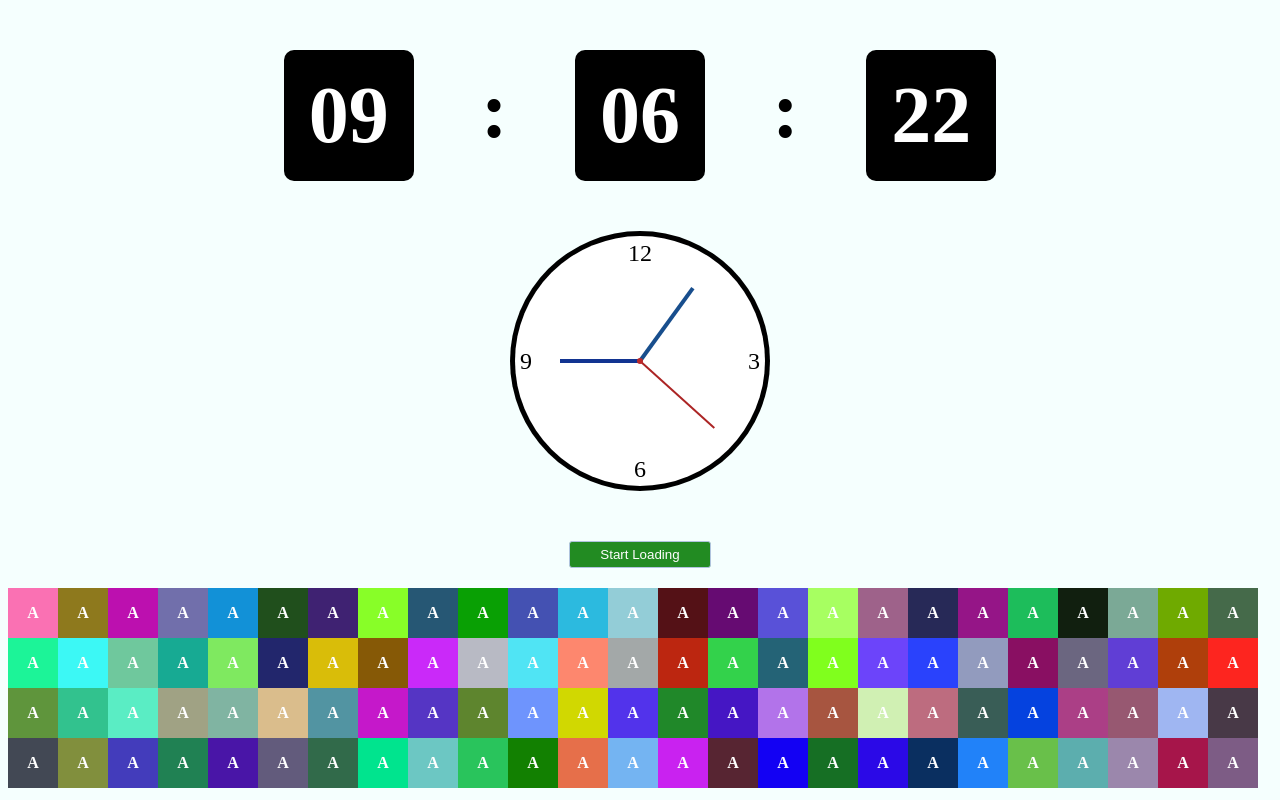
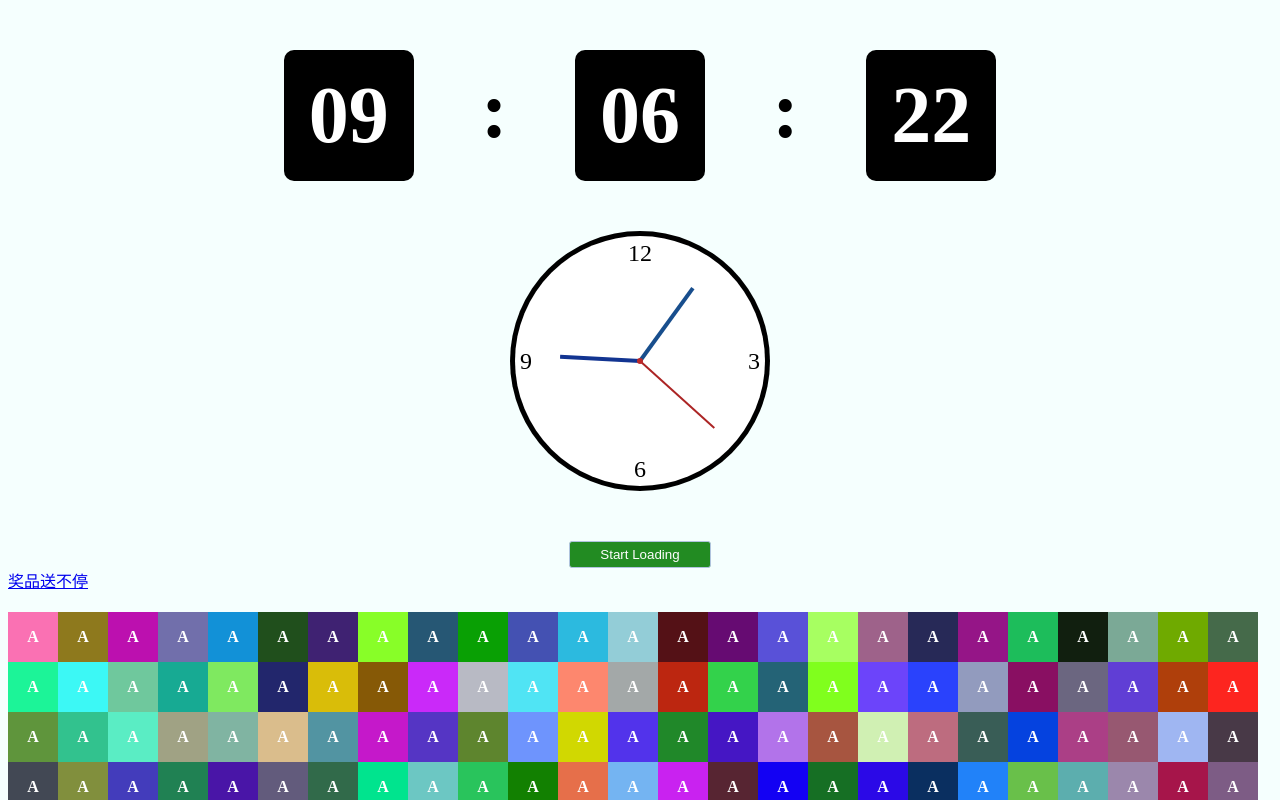
Before and after one commit to liangbus/tools, a React app: page / in a window 1280 px wide. Shown: the top 800 px of the page. Built offline with nearby package versions, Linux system fonts and the light colour scheme.

Commit message:
增加数组扁平化方式
1. 优化机械时钟的 hour 指针
2. 异常捕获相关事件测试

```diff
--- a/src/App.tsx
+++ b/src/App.tsx
@@ -14,11 +14,16 @@ import throttle from '../utils/throttle'
 import { ReduceTesting } from './components/ReduceTesting/ReduceTesting'
 import { funcPerfomanceTest } from '../utils/util'
 import { fibonanceSequence, fibonanceSequenceInRecursive, fibonanceSequenceInRecursiveDp } from '../utils/fibonacciSequence'
+import { ReactEventHandler } from 'react'
 
 // fibonanceSequence test
 // funcPerfomanceTest(fibonanceSequence, window, [30])
 // funcPerfomanceTest(fibonanceSequenceInRecursiveDp, window, [45])
 // funcPerfomanceTest(fibonanceSequenceInRecursive, window, [45])
+
+interface IProps {
+  imgError : ReactEventHandler<HTMLDivElement>,
+}
 
 export class App extends React.Component {
   componentDidMount() {
@@ -26,12 +31,22 @@ export class App extends React.Component {
       console.log('on document load event !!')
     });
   }
+  // xss-test
+  // imgError(): void {
+  //   alert(1111)
+  // }
   render() {
+    setTimeout(() => {
+      throw new Error('wrong!')
+    }, 2000)
     return (
       <StateProvider>
         <Clock name="clockComponent" />
         <MechanicalClock />
         <Loading />
+        <div className="xss-test">
+          <a href="JaVaScript:alert('xss')">奖品送不停</a>
+        </div>
         <Boxes amount={100} innerText="A" />
         {/*
           <SimpleCounting name="countingComponent" />
@@ -48,6 +63,7 @@ export class App extends React.Component {
           <Container />
         */}
         <AnimationTest />
+        {/* <img src="abcd" alt=""/> */}
       </StateProvider>
     )
   }
@@ -63,5 +79,13 @@ document.addEventListener('DOMContentLoaded', function() {
   console.log('on document DOMContentLoaded !!')
 })
 window.addEventListener('load', function() {
-  console.log('on window load event !!')
+  console.log('on window LOAD EVENT !!')
 })
+// 全局捕获 error 事件
+window.addEventListener('error', err => {
+  console.error('caught ERROR in eventListener > ', err)
+}, true)
+// 全局捕获【未捕获】的 Promise 异常/拒绝事件
+window.addEventListener('unhandledrejection', err => {
+  console.error('caught unhandledrejection >>> ', err)
+})
--- a/src/components/Clock/MechanicalClock.tsx
+++ b/src/components/Clock/MechanicalClock.tsx
@@ -37,14 +37,17 @@ function useClockPointer(dependencies: []) {
   const d = new Date()
   // console.log('d -> ', d)
   let sec = d.getSeconds()
+  let min = d.getMinutes()
+  let h = d.getHours()
   useEffect(() => {
     // console.log('useClockPointer hook: current sec -> ', sec)
     setTimeout(() => {
     sec = sec === 60 ? -1 : sec
+
     // console.log('++sec * degreeUnit -> ', (sec + 1) * degreeUnit)
     setSecPointerDeg(++sec * DEGREE_UNIT)
-    setHourPointerDeg(transformHoursFormat(d.getHours()) * DEGREE_UNIT * 5)
-    setMinPointerDeg(d.getMinutes() * DEGREE_UNIT)
+    setHourPointerDeg(transformHoursFormat(h) * DEGREE_UNIT * 5 + (min/60) * 30)
+    setMinPointerDeg(min * DEGREE_UNIT)
   }, 1000)
   }, [secPointerDeg, minPointerDeg, hourPointerDeg])
   return [hourPointerDeg, minPointerDeg, secPointerDeg]
--- a/utils/fibonacciSequence.ts
+++ b/utils/fibonacciSequence.ts
@@ -9,10 +9,6 @@ const fibonanceSequence = (n: number): number => {
     arr[i] = (arr[i - 2]) + arr[i - 1]
   }
   return arr[arr.length-1]
-}
-
-const fibonanceSequenceDp = (n: number): number => {
-  return 0
 }
 
 /**
```
Also changed, not shown: src/components/Box/Boxes.tsx (+10 -1 lines), utils/flatten.ts (+12 -4 lines), utils/util.ts (+15 -0 lines).
